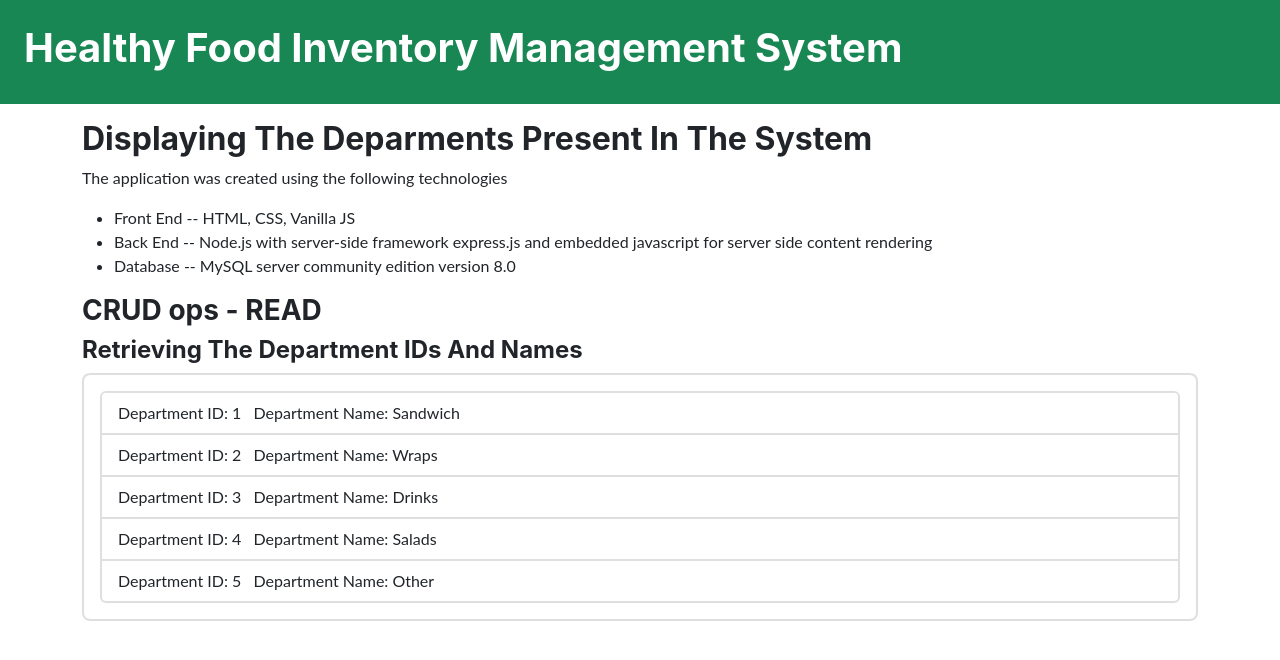
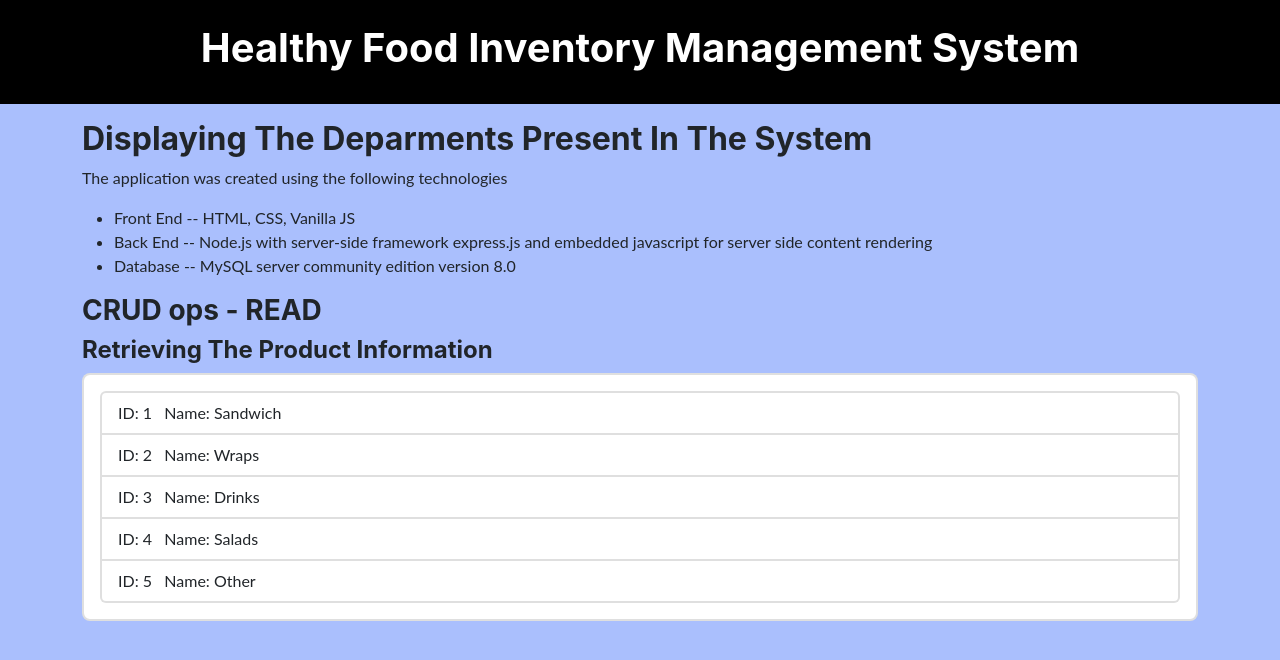
Before and after one commit to AyhemHK/HealthyFoodInventory, a Node server app: page /readdepartment in a window 1280 px wide. Shown: the top 660 px of the page. Run offline with Node 20, Linux system fonts and the light colour scheme; data comes from the database, SQL or seed files in the repository.

Commit message:
Revised Codes

```diff
--- a/index.js
+++ b/index.js
@@ -66,7 +66,7 @@ app.post("/updatedepartment", (req, res) => {
   });
 
 
-app.get('/readdepartment',(req,res)=>{
+ app.get('/readdepartment',(req,res)=>{
     let sql = 'SELECT * FROM dept';
     db.query (sql,(err,result) =>{
         if (err){
--- a/views/readData.ejs
+++ b/views/readData.ejs
@@ -11,9 +11,11 @@
 
     <link type="text/css" rel="stylesheet" href="../public/css/style.css" />
   </head>
-  <body>
-    <header id="main-header" class="bg-success text-white p-4 mb-3">
-      <h1>Healthy Food Inventory Management System</h1>
+  <body style="background-color: rgb(170, 191, 253);">
+    <header id="main-header" class="bg-black text-white p-4 mb-3">
+      <center>
+        <h1 id="header-title">Healthy Food Inventory Management System</h1>
+      </center>
     </header>
 
     <div class="container">
@@ -35,13 +37,15 @@
 
     <div class="container">
       <h3>CRUD ops - READ</h3>
-      <h4>Retrieving The Department IDs And Names</h4>
+      <h4>Retrieving The Product Information</h4>
       <div class="card card-body">
         <ul class="list-group">
-          <%data.forEach((item)=>{%>
-          <li class="list-group-item">
-            Department ID: <%=item.Dept_ID%> &nbsp; Department Name: <%= item.Dept_Name%>
-          </li>
+          <%data.forEach((item) => {%>
+        <li class="list-group-item">
+            ID: <%=item.Dept_ID%> &nbsp; Name: <%=item.Dept_Name%>
+
+
+        </li>
           <%});%>
         </ul>
       </div>
```
Also changed, not shown: views/index.ejs (+11 -11 lines).
